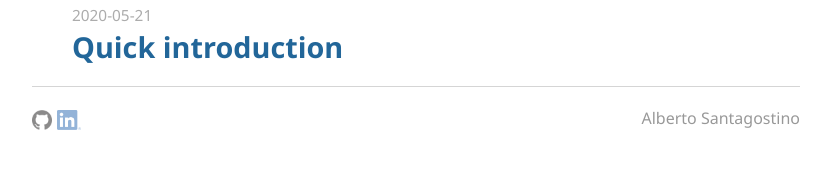
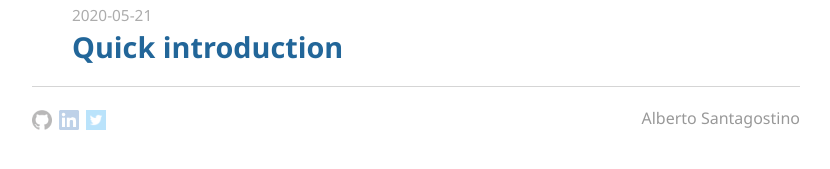
Before and after one commit to albertosantagostino/albertosantagostino.github.io, a Jekyll site: the page built from index.html, in a window 1280 px wide. Shown: the part 312-481 px from the top of the page, without its empty margins (224-1054 px from the left). Built offline with Jekyll 4.4.1, drawn with Linux system fonts in a browser that asks for light colours.

Commit message:
Add twitter link and fix others, update gems, minor fixes

```diff
--- a/_layouts/default.html
+++ b/_layouts/default.html
@@ -26,7 +26,7 @@
             </div>
             <div class="floatright">
                 <ul class="language">
-                    {% assign pages=site.pages | where:"ref", page.ref | sort: 'lang' %}
+                    {% assign pages=site.pages | where:'ref', page.ref | sort: 'lang' %}
                     {% for page in pages %}
                     <li>
                         <a href="{{ page.url }}"
@@ -35,7 +35,7 @@
                     {% endfor %}
                 </ul>
                 <ul class="language">
-                    {% assign posts=site.posts | where:"ref", page.ref | sort: 'lang' %}
+                    {% assign posts=site.posts | where:'ref', page.ref | sort: 'lang' %}
                     {% for post in posts %}
                     <li>
                         <a href="{{ post.url }}"
@@ -49,7 +49,7 @@
 
 
     <div class="title">
-        <h1>A pile of endless side projects</h1>
+        <a href={{ site.url }}><h1>A pile of endless side projects</h1></a>
         <h5>A tiny blog on stuff I do</h5>
     </div>
 
@@ -61,9 +61,12 @@
         <div>
             <p class="floatleft links">
                 <a href="https://github.com/albertosantagostino">
-                    <img src='/media/icons/github_logo.png' style='vertical-align: middle' alt='GitHub logo' height=20></a>
+                    <img class="icon" src='/media/icons/github_logo.png' style='vertical-align: middle' alt='GitHub logo' height=20></a>
                 <a href="https://www.linkedin.com/in/alberto-santagostino-4bb081b1">
-                    <img src='/media/icons/linkedin_logo.png' style='vertical-align: middle' alt='LinkedIn logo' height=20></a></p>
+                    <img class="icon" src='/media/icons/linkedin_logo.png' style='vertical-align: middle' alt='LinkedIn logo' height=20></a>
+                <a href="https://twitter.com/albysanta">
+                   <img class="icon" src='/media/icons/twitter_logo.png' style='vertical-align: middle' alt='LinkedIn logo' height=20></a>
+            </p>
             <p class="floatright bottomname">Alberto Santagostino</p>
         </div>
     </footer>
--- a/css/main.css
+++ b/css/main.css
@@ -97,7 +97,7 @@ div.title {
         margin: 10px auto;
         width: 90%;
     }
-    p {
+    p, code {
         font-size: 1.2em;
         line-height: 1.5em;
     }
@@ -162,10 +162,12 @@ div.title {
     }
 }
 
-
 /* Title */
 .title h1 {
     color: #123855;
+}
+.title a:hover {
+    text-decoration: none;
 }
 .title h5 {
     margin-bottom: var(--home_spacing);
@@ -223,13 +225,17 @@ footer {
 .links a {
     float: left;
     color: var(--footer_links);
-    margin-right: 5px;
+    margin-right: 7px;
 }
 .language li {
     float: right;
 }
 a.it:lang(it), a.en:lang(en) {
     opacity: 0.4;
+}
+
+.icon {
+    opacity: 0.3;
 }
 
 /* Paragraph */
```
Also changed, not shown: Gemfile.lock, README.md, media/icons/github_logo.png, media/icons/linkedin_logo.png, media/icons/twitter_logo.png (added).
